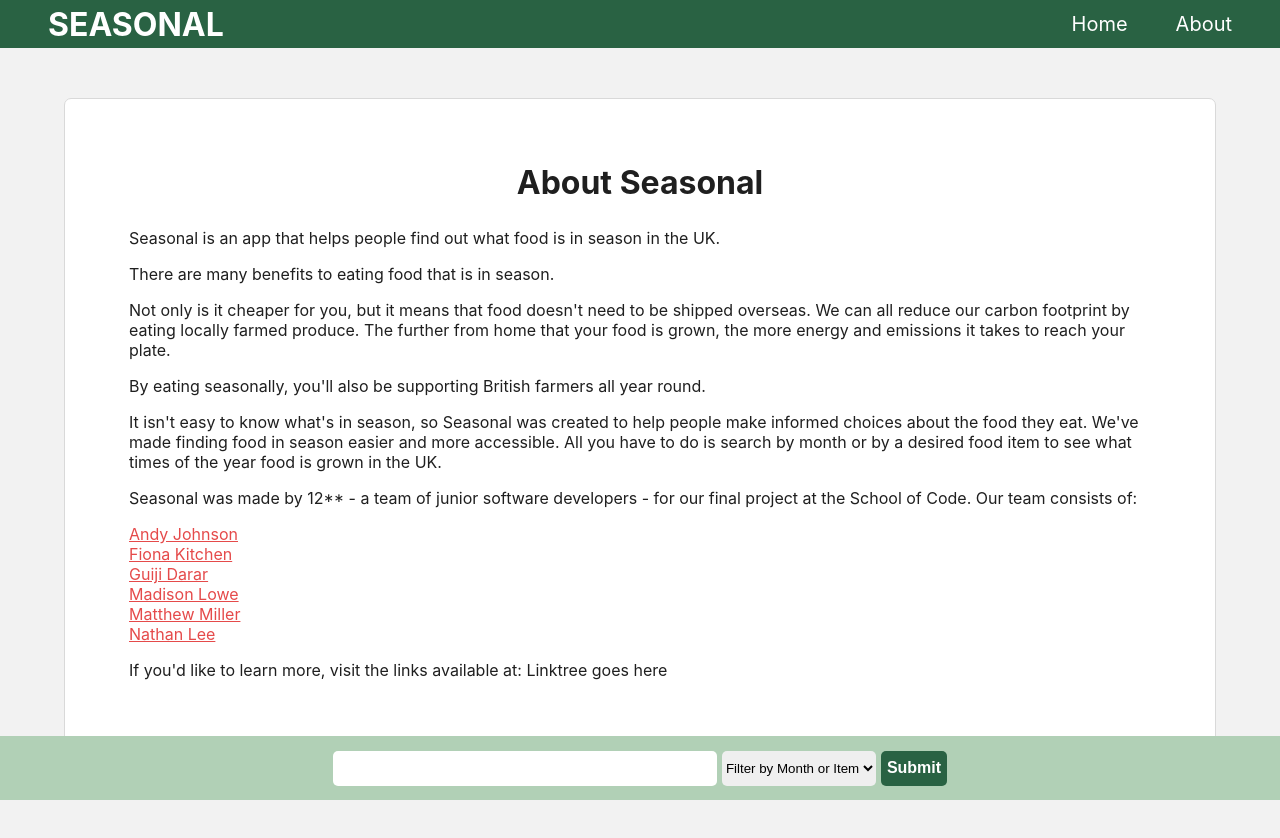
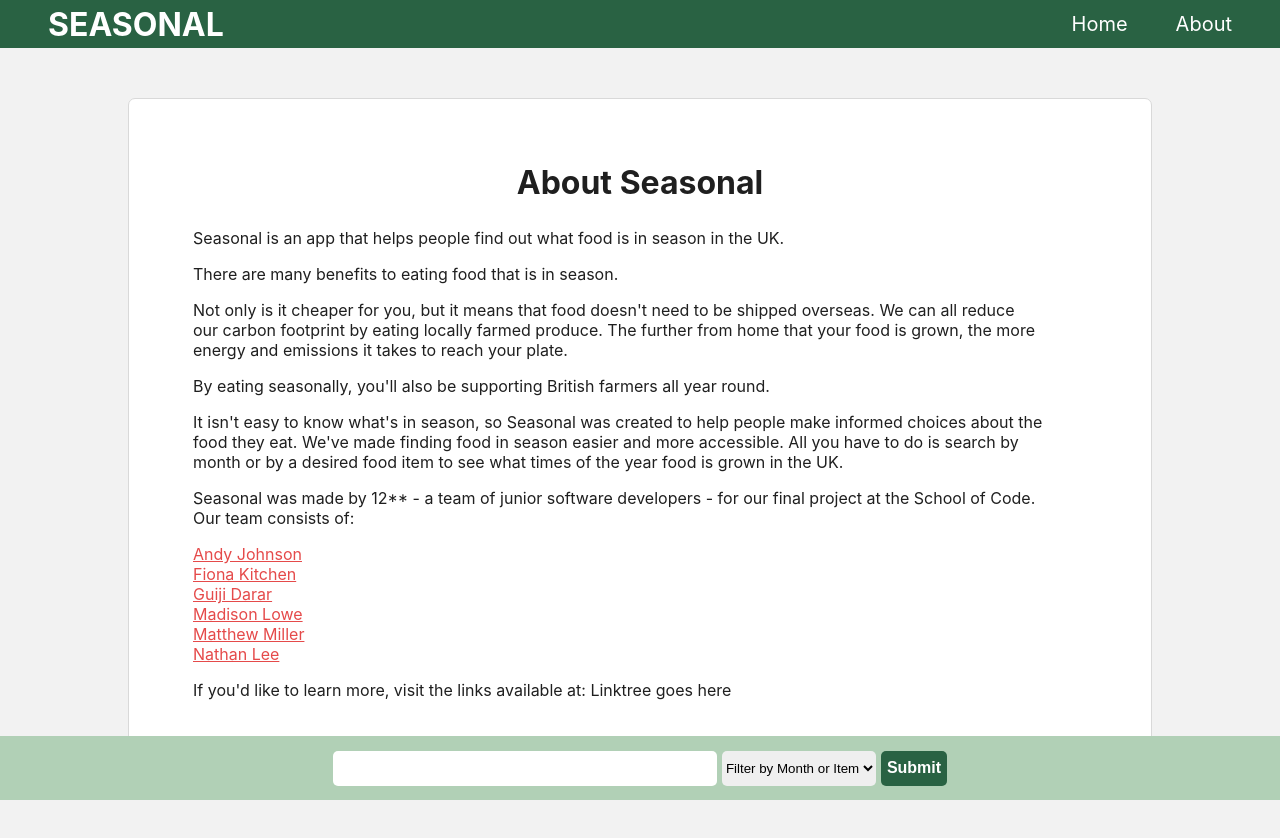
Before and after one commit to SchoolOfCode/final-project_front-end-12, a Next.js app in the folder seasonal/: page /about in a window 1280 px wide. Shown: the top 838 px of the page. Built offline with nearby package versions, Linux system fonts and the light colour scheme.

Commit message:
fixed about page background, added gray to color variables
Co-authored-by: Guiji Darar <102989293+Gdarar@users.noreply.github.com>

```diff
--- a/seasonal/styles/About.module.css
+++ b/seasonal/styles/About.module.css
@@ -6,18 +6,22 @@
   align-items: center;
   padding-top: 50px;
   padding-bottom: 70px;
-
 }
 
 .textcontainer {
   height: fit-content;
-  width: 90vw;
+  width: 80vw;
   padding: 5vw;
   background-color: var(--main-lightest);
   border-radius: 7px;
   border: solid;
   border-width: 1px;
   border-color: var(--main-grey);
+  align-items: center;
+}
+
+.textcontainer p {
+  max-width: 850px;
   text-align: left;
 }
 
```
